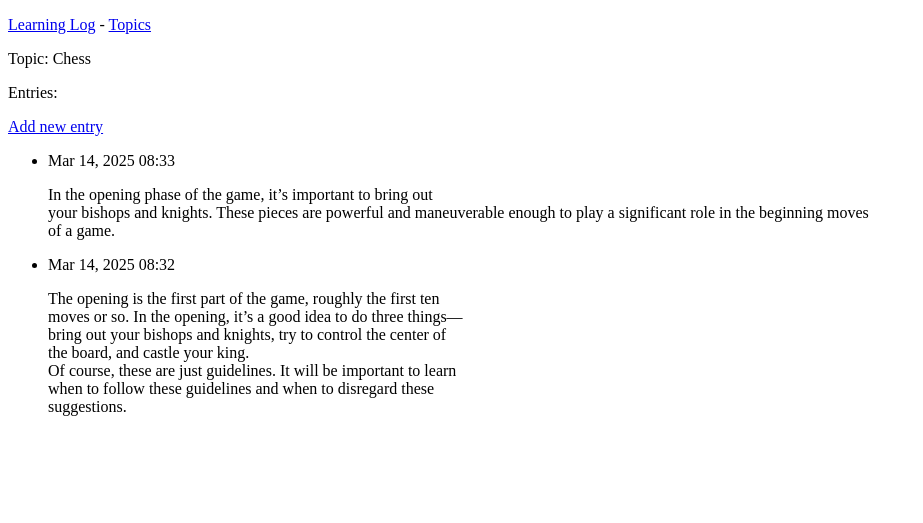
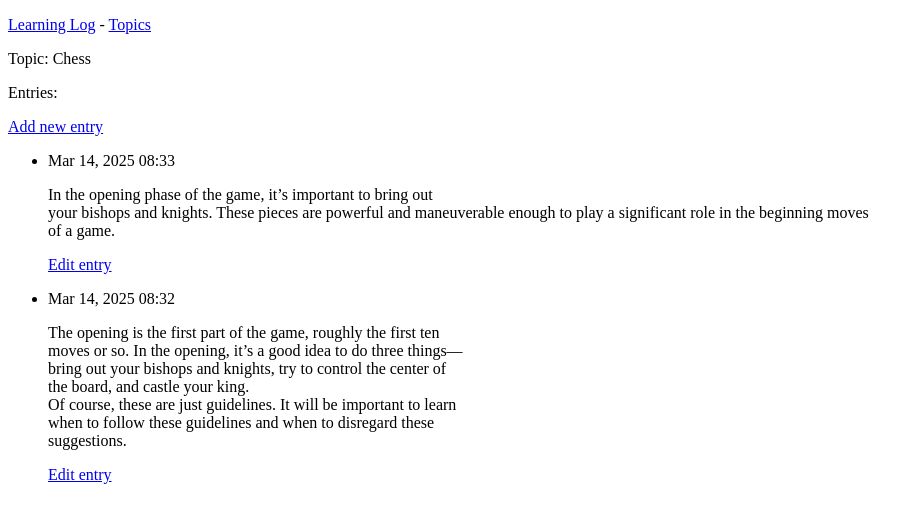
Before and after one commit to Aidan-Bobs/code-college-python, a Django app: page /topics/1 in a window 1280 px wide. Shown: the top 523 px of the page, without its empty margins (0-923 px from the left). Run offline with Django 5.2, Linux system fonts and the light colour scheme; data comes from the database, SQL or seed files in the repository.

Commit message:
Edit entries

```diff
--- a/learning_log/learning_logs/templates/learning_logs/topic.html
+++ b/learning_log/learning_logs/templates/learning_logs/topic.html
@@ -10,6 +10,9 @@
   <li>
     <p>{{ entry.date_added|date:'M d, Y H:i' }}</p>
     <p>{{ entry.text|linebreaks }}</p>
+    <p>
+      <a href="{% url 'learning_logs:edit_entry' entry.id %}">Edit entry</a>
+    </p>
   </li>
   {%empty%}
   <li>There are no entries for this topic yet!</li>
```
